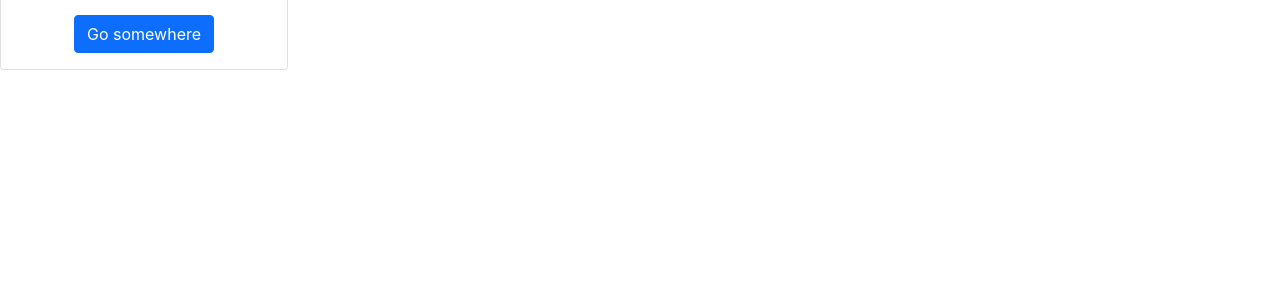
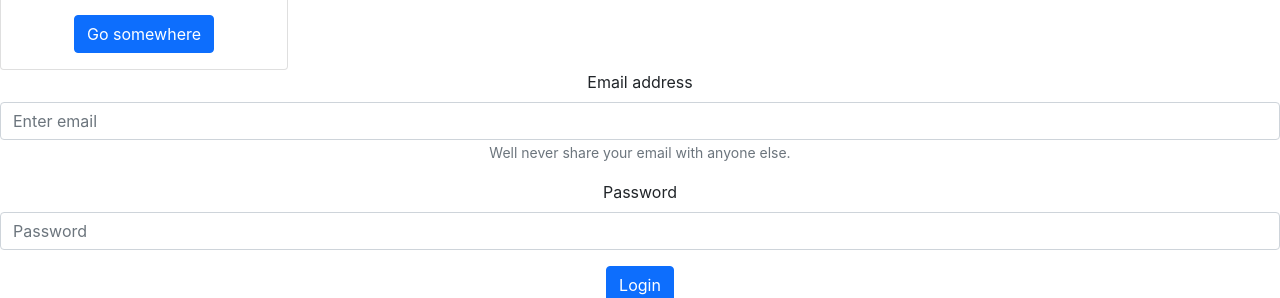
Before and after one commit to jenna-anderson/did-you-feed-the-dog, a React (Create React App) app in the folder frontend/: page / in a window 1280 px wide. Shown: the part 521-819 px from the top of the page. Built offline with nearby package versions, Linux system fonts and the light colour scheme; no server answers.

Commit message:
adds Login Form component structure

```diff
--- a/frontend/src/components/Home.js
+++ b/frontend/src/components/Home.js
@@ -1,6 +1,7 @@
 import React, { useEffect } from 'react'
 import axios from 'axios'
 import DogCard from './DogCard'
+import Login from './Login'
 
 
 const Home = () => {
@@ -12,6 +13,7 @@
     return(
         <div>
             <DogCard/>
+            <Login/>
         </div>
     )
 }
--- /dev/null
+++ b/frontend/src/components/Login.js
@@ -0,0 +1,27 @@
+import React from 'react'
+import Form from 'react-bootstrap/Form'
+import Button from 'react-bootstrap/Button'
+
+const Login = () => {
+    return(
+        <Form>
+  <Form.Group className="mb-3" controlId="formBasicEmail">
+    <Form.Label>Email address</Form.Label>
+    <Form.Control type="email" placeholder="Enter email" />
+    <Form.Text className="text-muted">
+      Well never share your email with anyone else.
+    </Form.Text>
+  </Form.Group>
+
+  <Form.Group className="mb-3" controlId="formBasicPassword">
+    <Form.Label>Password</Form.Label>
+    <Form.Control type="password" placeholder="Password" />
+  </Form.Group>
+  <Button variant="primary" type="submit">
+    Login
+  </Button>
+</Form>
+    )
+}
+
+export default Login
```
